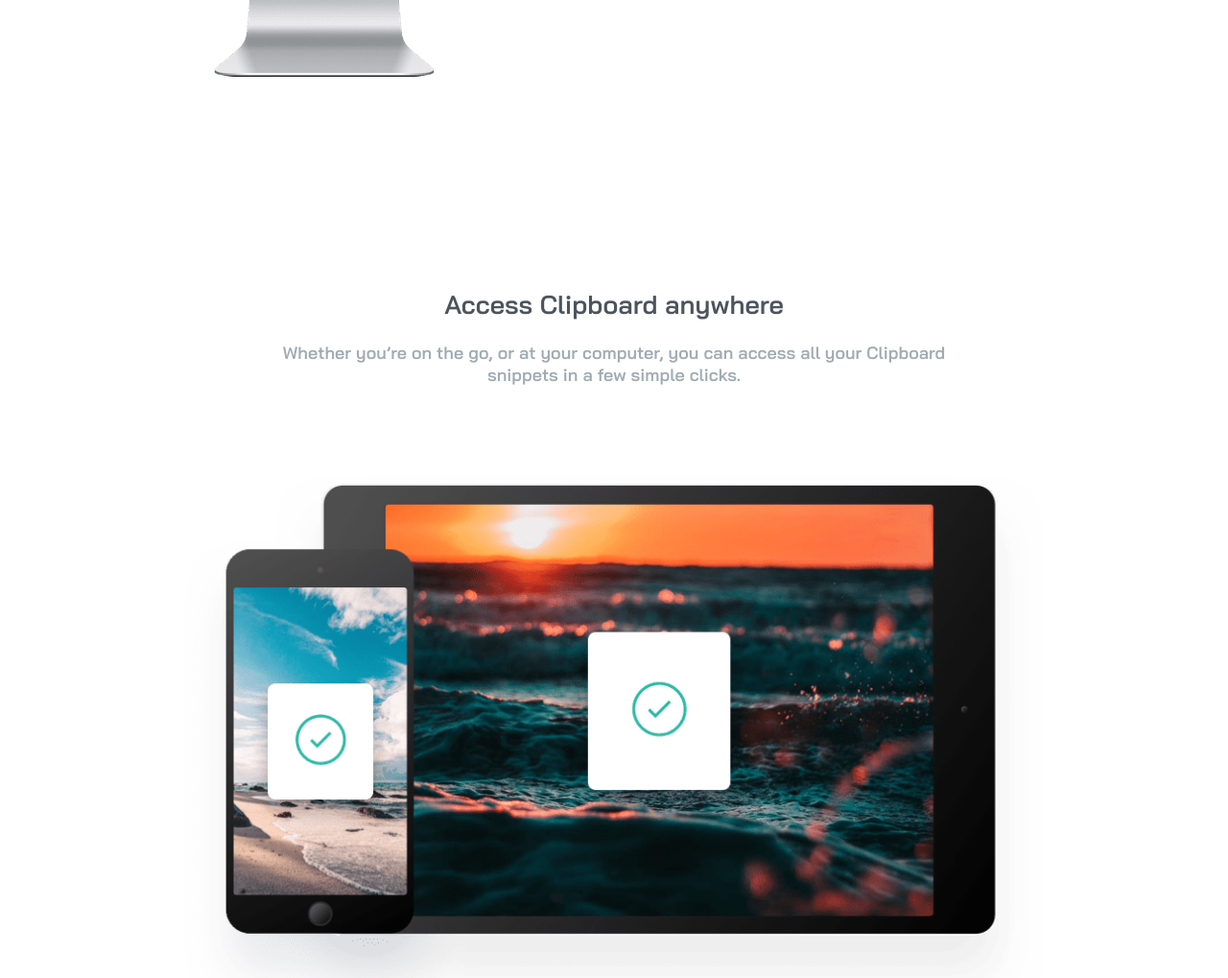
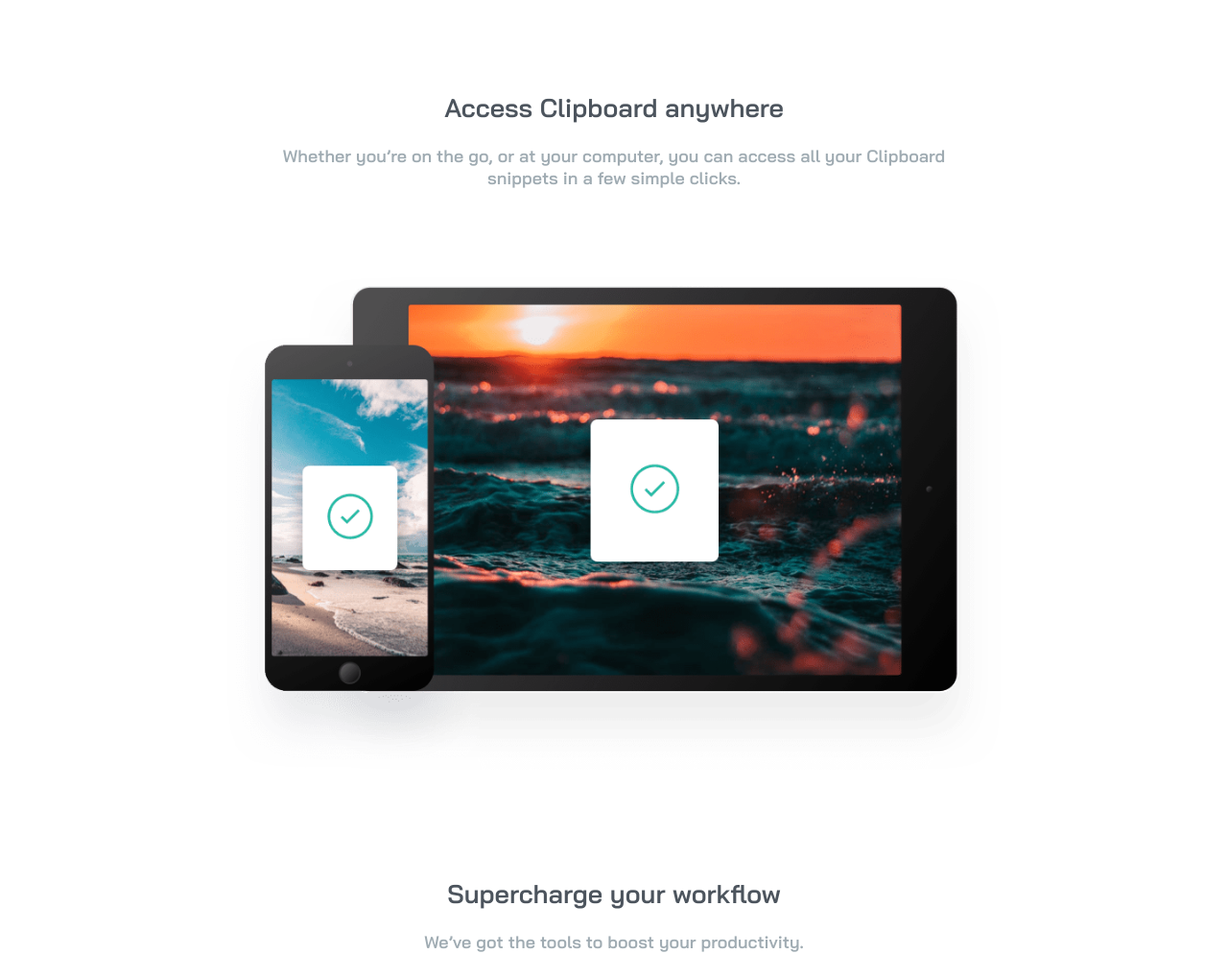
Before and after one commit to jordanlaurent/clipboard-landing-page-master, a plain HTML site: page index.html in a window 1280 px wide. Shown: the part 1430-2449 px from the top of the page at 96% size. Drawn offline with Linux system fonts and the light colour scheme.

Commit message:
resize article and ipad

```diff
--- a/stylesheet.css
+++ b/stylesheet.css
@@ -16,7 +16,7 @@ body{width: 100%; margin: 0%;}
 /* bloc acticle */
  .block_article{text-align: center;}
  @media  screen and (min-width: 541px) {
-    .block_article{padding-left: 20%; padding-right: 20%;padding-top: 15%;padding-bottom: 4%;}
+    .block_article{padding-left: 20%; padding-right: 20%;padding-top: 7%;padding-bottom: 4%;}
  }
  @media  screen and (max-width: 541px) {
     .block_article{padding-left: 5%; padding-right: 5%;padding-top: 7%;padding-bottom: 14%;}
@@ -37,7 +37,7 @@ body{width: 100%; margin: 0%;}
  .ipad{display: block;
     margin-left: auto;
     margin-right: auto;
-    width: 70%;}
+    width: 63%;}
     @media  screen and (max-width: 541px) {
         .ipad{width: 100%; }
     }
```
